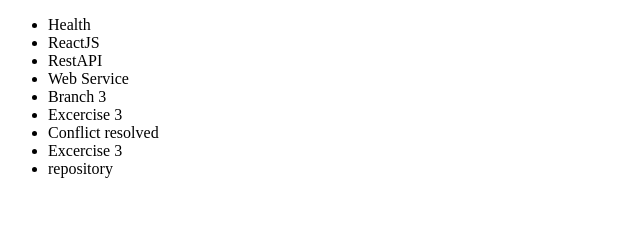
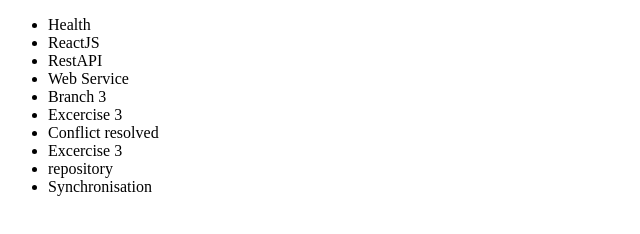
Before and after one commit to cailot/opentutorials_jin, a plain HTML site: page git/index.html in a window 1280 px wide. Shown: the whole page, without its empty margins (0-640 px from the left). Drawn offline with Linux system fonts and the light colour scheme.

Commit message:
push add

```diff
--- a/git/index.html
+++ b/git/index.html
@@ -21,6 +21,8 @@
 		<li>Conflict resolved</li>
 		<li>Excercise 3</li>
 		<li>repository</li>
+
+		<li>Synchronisation</li>
 	</ul>
 </body>
 </html>
```
